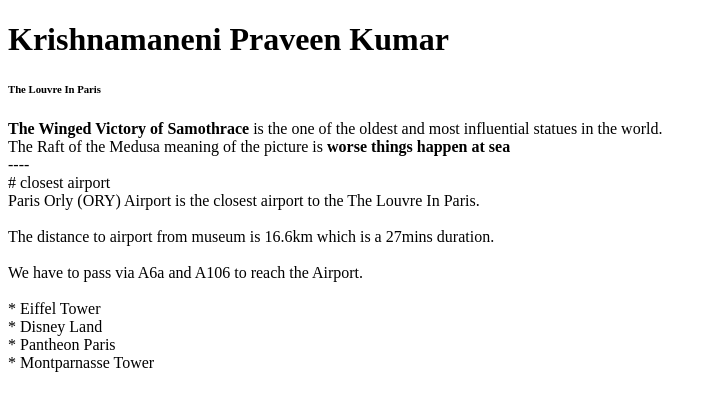
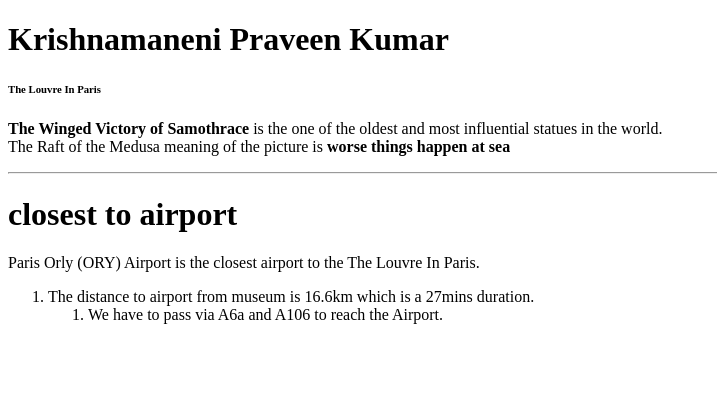
Before and after one commit to SoumyaSGurram/44563-webapps-assignment-3-kpk9999, a plain HTML site: page index.html in a window 1280 px wide. Shown: the whole page, without its empty margins (0-717 px from the left). Drawn offline with Linux system fonts and the light colour scheme.

Commit message:
added directions in ordered list

```diff
--- a/index.html
+++ b/index.html
@@ -16,21 +16,17 @@
         <br>
         The Raft of the Medusa meaning  of the picture is  <b>worse things happen at sea</b> <br>
 
-    ----<br>
+    <hr>
 
-    # closest airport
-   <br>
-    Paris Orly (ORY) Airport is the closest airport to the The Louvre In Paris.
-     <br><br>
-    The distance to airport  from museum is 16.6km which is a 27mins duration.
-     <br><br>
-    We have to pass via  A6a and A106 to reach the Airport.<br><br>
+    <h1>closest to airport </h1>
+    <p>Paris Orly (ORY) Airport is the closest airport to the The Louvre In Paris.</p>
+    <ol>
 
-    * Eiffel Tower<br>
-    * Disney Land <br>
-    * Pantheon Paris<br>
-    * Montparnasse Tower<br>
+    <li>The distance to airport  from museum is 16.6km which is a 27mins duration.</li>
+    <ol>
+        <li>We have to pass via  A6a and A106 to reach the Airport.</li></ol>
+    </ol>
 
-    </p>
+
 </body>
 </html>
```
